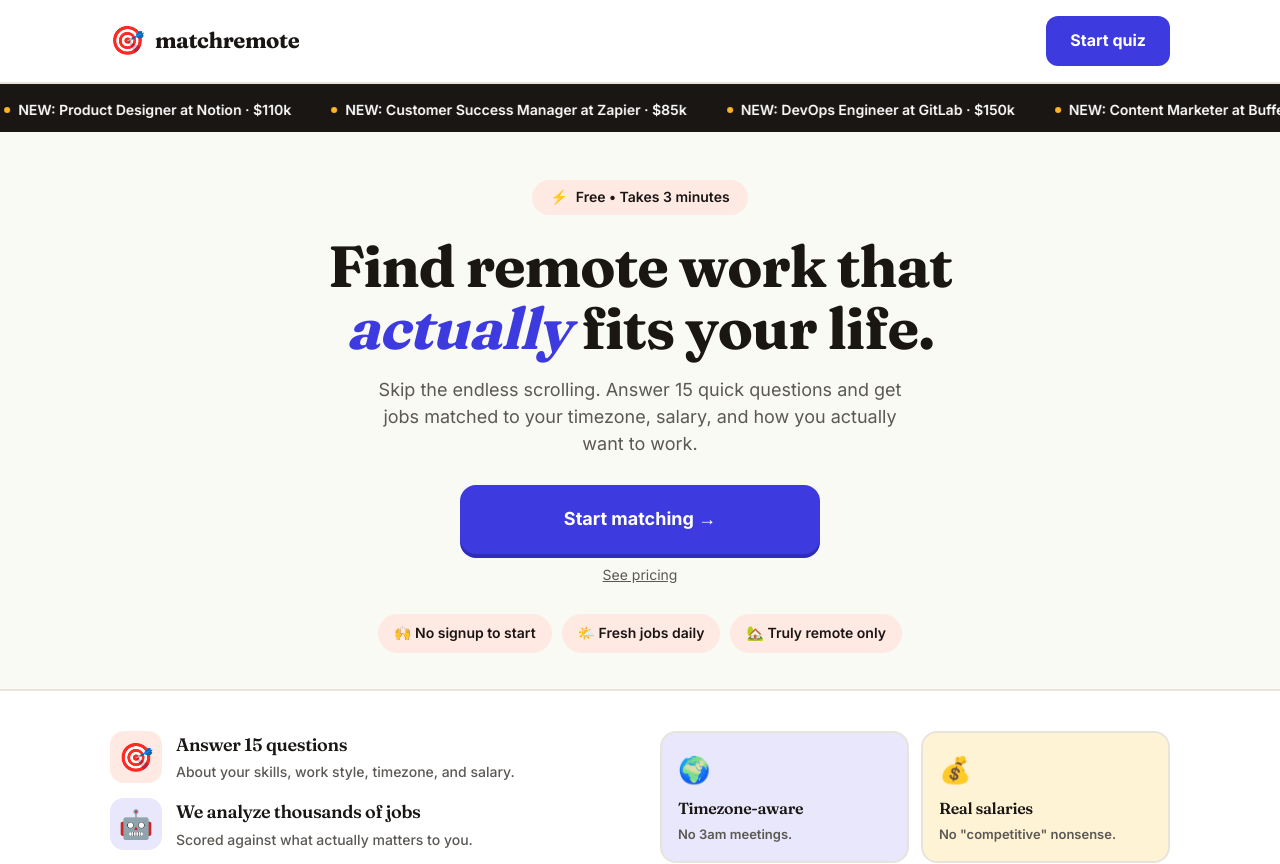
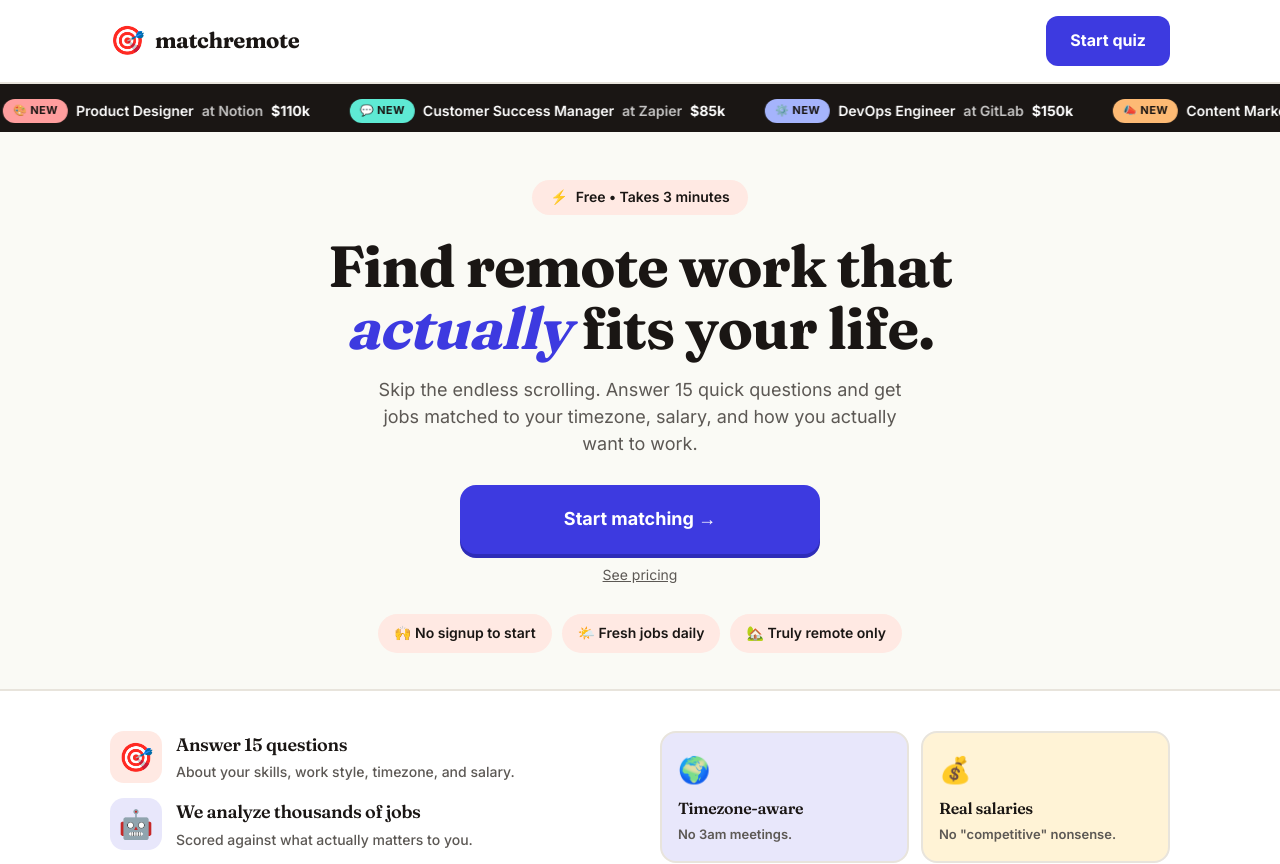
Before and after one commit to johanneskepp/matchremote.io, a Next.js app: page / in a window 1280 px wide. Shown: the top 864 px of the page. Built offline with nearby package versions, Linux system fonts and the light colour scheme.

Commit message:
Give each ticker job a distinct colored badge so jobs are easy to tell apart

```diff
--- a/app/globals.css
+++ b/app/globals.css
@@ -400,6 +400,26 @@ button {
   flex-shrink: 0;
 }
 
+.job-badge {
+  display: inline-flex;
+  align-items: center;
+  padding: 3px 10px;
+  border-radius: 999px;
+  font-size: 11px;
+  font-weight: 800;
+  letter-spacing: 0.04em;
+  color: var(--ink);
+  flex-shrink: 0;
+}
+
+.job-ticker-item .company {
+  opacity: 0.75;
+}
+
+.job-ticker-item .pay {
+  font-weight: 800;
+}
+
 @keyframes ticker-scroll {
   from { transform: translateX(0); }
   to { transform: translateX(-50%); }
--- a/app/page.tsx
+++ b/app/page.tsx
@@ -1,12 +1,12 @@
 import Link from 'next/link'
 
 const RECENT_JOBS = [
-  { title: 'Senior React Developer', company: 'Vercel', pay: '$140k' },
-  { title: 'Product Designer', company: 'Notion', pay: '$110k' },
-  { title: 'Customer Success Manager', company: 'Zapier', pay: '$85k' },
-  { title: 'DevOps Engineer', company: 'GitLab', pay: '$150k' },
-  { title: 'Content Marketer', company: 'Buffer', pay: '$75k' },
-  { title: 'Data Analyst', company: 'Automattic', pay: '$95k' },
+  { emoji: '💻', title: 'Senior React Developer', company: 'Vercel', pay: '$140k', color: '#FFB627' },
+  { emoji: '🎨', title: 'Product Designer', company: 'Notion', pay: '$110k', color: '#FF9E9E' },
+  { emoji: '💬', title: 'Customer Success Manager', company: 'Zapier', pay: '$85k', color: '#5EEAD4' },
+  { emoji: '⚙️', title: 'DevOps Engineer', company: 'GitLab', pay: '$150k', color: '#A5B4FC' },
+  { emoji: '📣', title: 'Content Marketer', company: 'Buffer', pay: '$75k', color: '#FDBA74' },
+  { emoji: '📊', title: 'Data Analyst', company: 'Automattic', pay: '$95k', color: '#86EFAC' },
 ]
 
 export default function Home() {
@@ -44,8 +44,8 @@ export default function Home() {
         <div className="job-ticker-track">
           {tickerItems.map((job, i) => (
             <span className="job-ticker-item" key={i}>
-              <span className="dot" />
-              NEW: {job.title} at {job.company} · {job.pay}
+              <span className="job-badge" style={{ background: job.color }}>{job.emoji} NEW</span>
+              {job.title} <span className="company">at {job.company}</span> <span className="pay">{job.pay}</span>
             </span>
           ))}
         </div>
```
